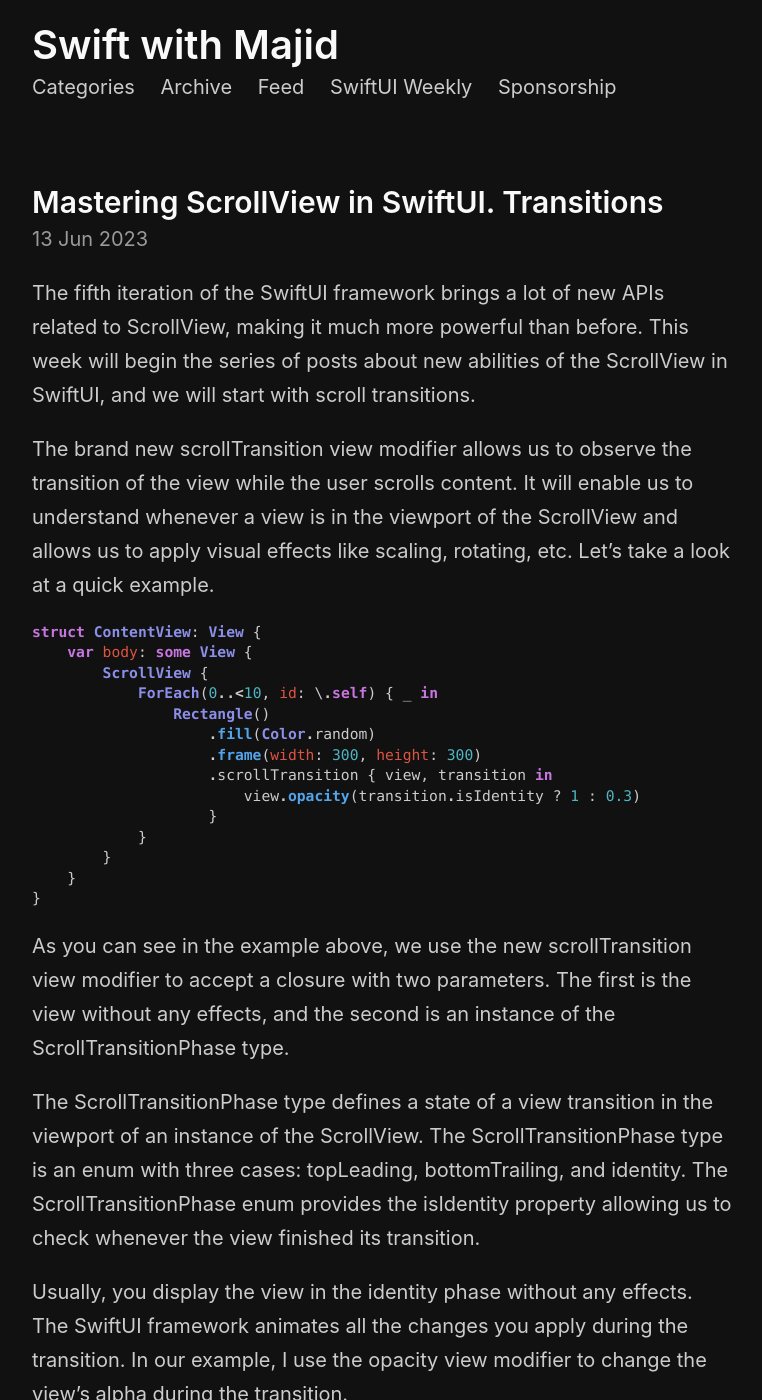
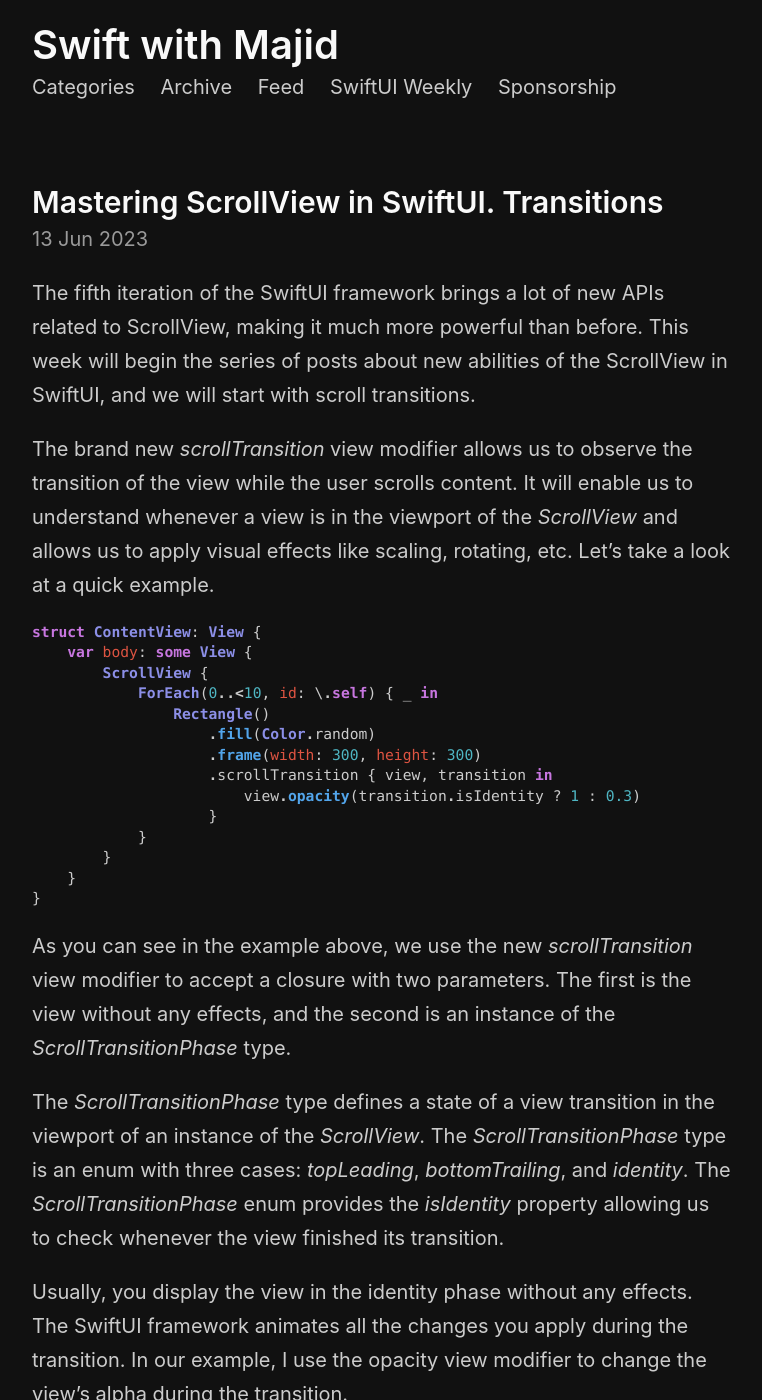
Before and after one commit to mecid/mecid.github.io, a Jekyll site: the page built from _posts/2023-06-13-mastering-scrollview-in-swiftui-transitions.md, in a window 1280 px wide and 1400 px high. Shown: the whole window, without its empty margins (258-1020 px from the left). Built offline with Jekyll 4.4.1, drawn with Linux system fonts in a browser that asks for light colours; some of the changed text lies outside the part shown.

Commit message:
scroll transitions post formatted

````diff
--- a/_posts/2023-06-13-mastering-scrollview-in-swiftui-transitions.md
+++ b/_posts/2023-06-13-mastering-scrollview-in-swiftui-transitions.md
@@ -9,7 +9,7 @@
 
 {% include friends.html %}
 
-The brand new scrollTransition view modifier allows us to observe the transition of the view while the user scrolls content. It will enable us to understand whenever a view is in the viewport of the ScrollView and allows us to apply visual effects like scaling, rotating, etc. Let's take a look at a quick example.
+The brand new *scrollTransition* view modifier allows us to observe the transition of the view while the user scrolls content. It will enable us to understand whenever a view is in the viewport of the *ScrollView* and allows us to apply visual effects like scaling, rotating, etc. Let's take a look at a quick example.
 
 ```swift
 struct ContentView: View {
@@ -28,13 +28,13 @@
 }
 ```
 
-As you can see in the example above, we use the new scrollTransition view modifier to accept a closure with two parameters. The first is the view without any effects, and the second is an instance of the ScrollTransitionPhase type.
+As you can see in the example above, we use the new *scrollTransition* view modifier to accept a closure with two parameters. The first is the view without any effects, and the second is an instance of the *ScrollTransitionPhase* type.
 
-The ScrollTransitionPhase type defines a state of a view transition in the viewport of an instance of the ScrollView. The ScrollTransitionPhase type is an enum with three cases: topLeading, bottomTrailing, and identity. The ScrollTransitionPhase enum provides the isIdentity property allowing us to check whenever the view finished its transition.
+The *ScrollTransitionPhase* type defines a state of a view transition in the viewport of an instance of the *ScrollView*. The *ScrollTransitionPhase* type is an enum with three cases: *topLeading*, *bottomTrailing*, and *identity*. The *ScrollTransitionPhase* enum provides the *isIdentity* property allowing us to check whenever the view finished its transition.
 
 Usually, you display the view in the identity phase without any effects. The SwiftUI framework animates all the changes you apply during the transition. In our example, I use the opacity view modifier to change the view's alpha during the transition.
 
-The ScrollTransitionPhase enum provides another property called value. It ranges from -1 to 1 and defines the numeric phase of transition where -1 means topLeading and 1 means bottomTrailing. We can use it to scale our visual effects while a view transition from topLeading to bottomTrailing.
+The *ScrollTransitionPhase* enum provides another property called value. It ranges from -1 to 1 and defines the numeric phase of transition where -1 means *topLeading* and 1 means *bottomTrailing*. We can use it to scale our visual effects while a view transition from *topLeading* to *bottomTrailing*.
 
 ```swift
 struct ContentView: View {
@@ -53,9 +53,9 @@
 }
 ```
 
-As you can see in the example above, we use the value property on the ScrollTransitionPhase type to scale our view while transitioning from one phase to another.
+As you can see in the example above, we use the *value* property on the *ScrollTransitionPhase* type to scale our view while transitioning from one phase to another.
 
-The scrollTransition view modifier allows us to tune the animation we want to use while interpolating the transition.
+The *scrollTransition* view modifier allows us to tune the animation we want to use while interpolating the transition.
 
 ```swift
 struct ContentView: View {
@@ -74,7 +74,7 @@
 }
 ```
 
-Here we use the bouncy animation to interpolate between transition phases. You can use a few options to configure the transition: .interactive, animated with the particular animation you provide, and identity to disable animation.
+Here we use the bouncy animation to interpolate between transition phases. You can use a few options to configure the transition: *interactive*, *animated* with the particular animation you provide, and *identity* to disable animation.
 
 ```swift
 struct ContentView: View {
@@ -96,6 +96,6 @@
 }
 ```
 
-We also can use different configurations for topLeading and bottomTrailing transitions. I use the identity configuration to disable transition effects in this direction.
+We also can use different configurations for *topLeading* and *bottomTrailing* transitions. I use the *identity* configuration to disable transition effects in this direction.
 
-Today we learned how to use the new scrollTransition view modifier to animate viewport transitions in the ScrollView. I hope you enjoy the post. Feel free to follow me on [Twitter](https://twitter.com/mecid) and ask your questions related to this post. Thanks for reading, and see you next week!
+Today we learned how to use the new *scrollTransition* view modifier to animate viewport transitions in the *ScrollView*. I hope you enjoy the post. Feel free to follow me on [Twitter](https://twitter.com/mecid) and ask your questions related to this post. Thanks for reading, and see you next week!
````
